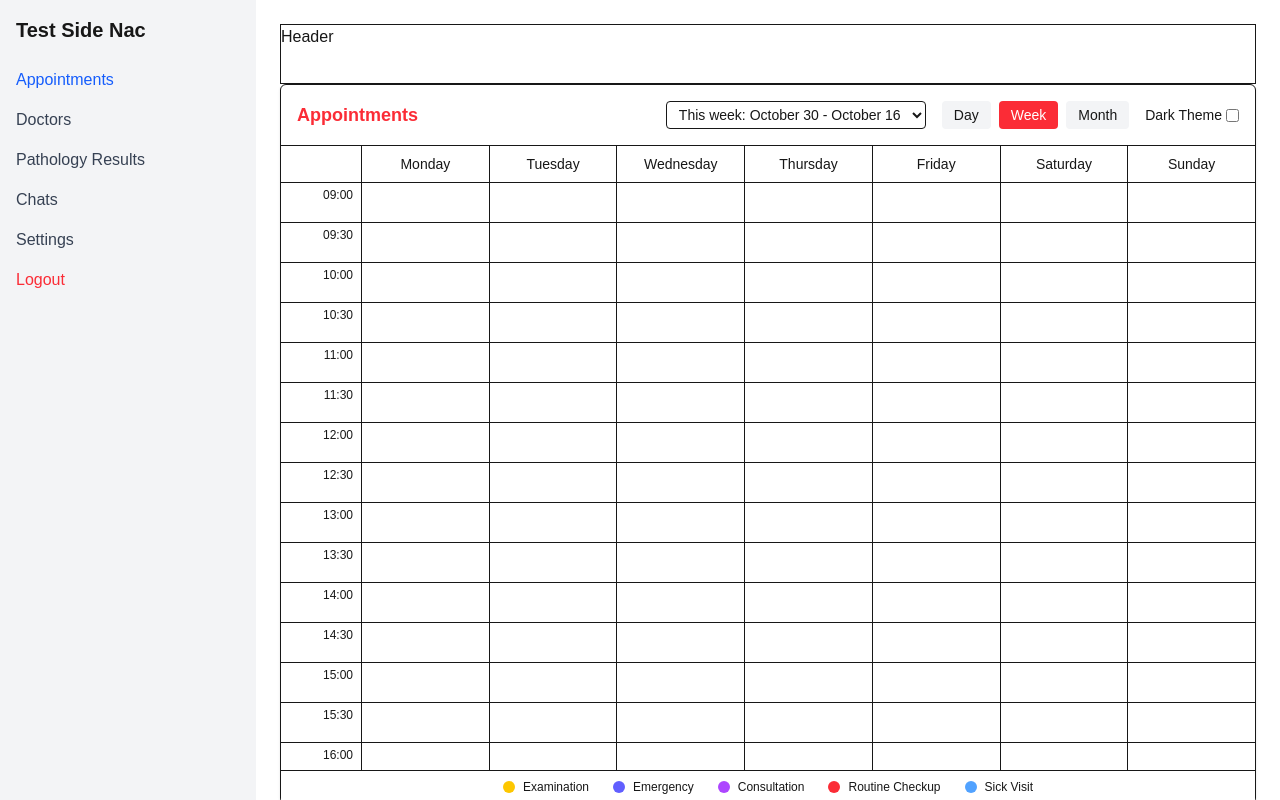
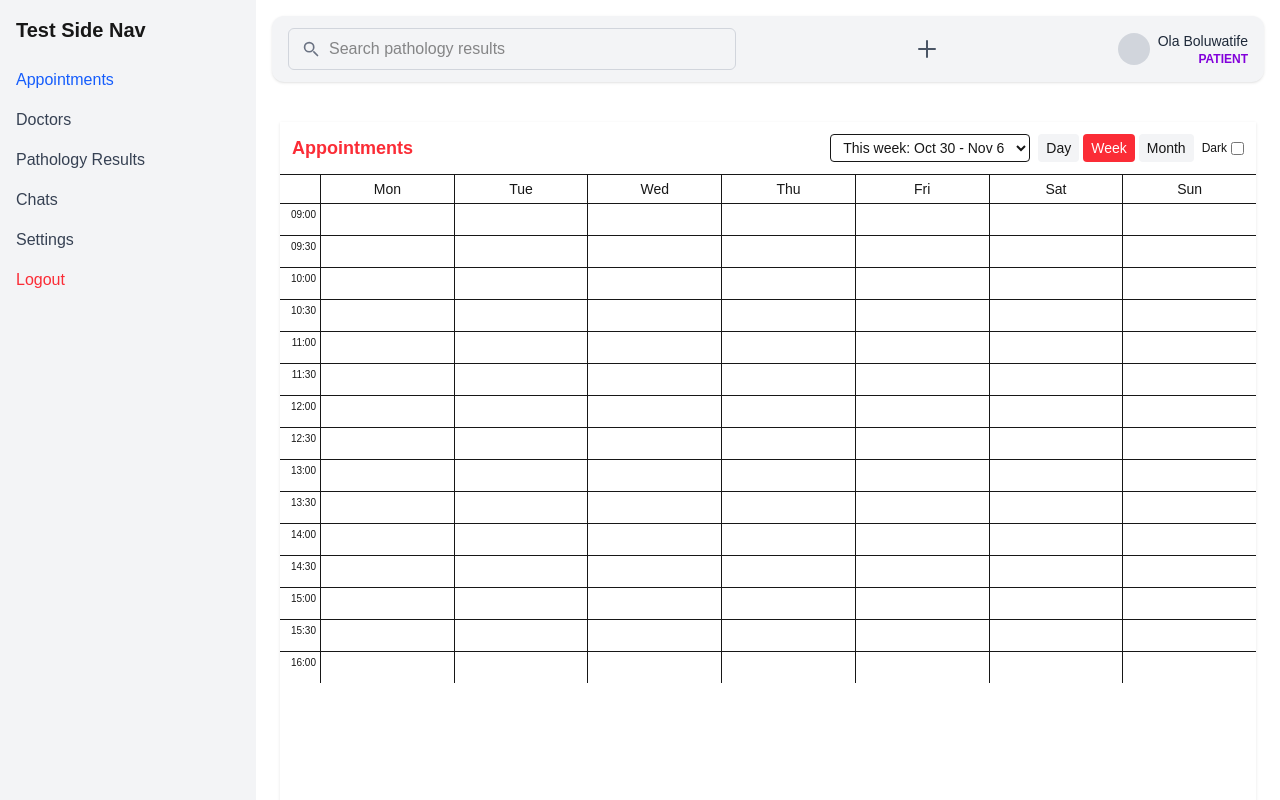
Before and after one commit to pranaydo/Appointment-Booking-System---NextJS, a Next.js app in the folder doctors-appointment-booking/: page / in a window 1280 px wide. Built offline with nearby package versions, Linux system fonts and the light colour scheme.

Commit message:
layout changed

```diff
--- a/doctors-appointment-booking/src/app/layout.js
+++ b/doctors-appointment-booking/src/app/layout.js
@@ -1,3 +1,4 @@
+
 import { Geist, Geist_Mono } from "next/font/google";
 import "./globals.css";
 import Sidebar from "@/components/SideNav";
@@ -18,50 +19,18 @@ export const metadata = {
   description: "Generated by create next app",
 };
 
-// export default function RootLayout({ children }) {
-//   return (
-//     <html lang="en">
-//       <body
-//         className={`${geistSans.variable} ${geistMono.variable} antialiased`}
-//       >
-//        <div className="flex min-h-screen">
-//           <Sidebar />
-//           <main className="flex-1 p-4">{children}</main>
-//         </div>
-//       </body>
-//     </html>
-//   );
-// }
-
-
-// import Sidebar from "@/components/SideNav";
-// import TopNav from "@/components/TopNav"; // ✅ Import it here
-
-// export default function RootLayout({ children }) {
-
-//   return (
-//     <html lang="en">
-//       <body className="antialiased">
-//         <div className="flex min-h-screen">
-//           <Sidebar />
-//           <div className="flex-1 flex flex-col">
-//             <TopNav />
-//             <main className="flex-1 p-4">{children}</main>
-//           </div>
-//         </div>
-//       </body>
-//     </html>
-//   );
-// }
-
-// layout.js
 export default function RootLayout({ children }) {
   return (
     <html lang="en">
       <body className="h-screen overflow-hidden">
         <div className="flex h-full">
-          <Sidebar />
-          <main className="flex-1 h-full overflow-auto">{children}</main>
+          <aside className="hidden md:block">
+            <Sidebar />
+          </aside>
+          <main className="flex-1 h-full overflow-auto">
+            <TopNav className="md:hidden block" />
+            {children}
+          </main>
         </div>
       </body>
     </html>
--- a/doctors-appointment-booking/src/app/page.js
+++ b/doctors-appointment-booking/src/app/page.js
@@ -1,4 +1,5 @@
 import Calendar from "@/components/CalenderHead";
+import Header from "@/components/CalenderHead";
 
 export default function Home() {
   return (
--- a/doctors-appointment-booking/src/components/CalenderHead.js
+++ b/doctors-appointment-booking/src/components/CalenderHead.js
@@ -1,21 +1,29 @@
 // "use client";
 
 // import React from "react";
-// const days = ["Monday", "Tuesday", "Wednesday", "Thursday", "Friday", "Saturday", "Sunday"];
+
+// const days = [
+//   "Monday", "Tuesday", "Wednesday", "Thursday", "Friday", "Saturday", "Sunday",
+// ];
+
 // const times = [
 //   "09:00", "09:30", "10:00", "10:30", "11:00",
 //   "11:30", "12:00", "12:30", "13:00", "13:30",
-//   "14:00", "14:30", "15:00", "15:30", "16:00"
+//   "14:00", "14:30", "15:00", "15:30", "16:00",
 // ];
 
 // export default function Calendar() {
-//   return (
-//     <div className="bg-white rounded-md shadow border text-sm">
+//   return (<>
+//   <div className="border h-15">
+//         Header
+//       </div>
+//     <div className="flex flex-col h-[calc(100vh-80px)] bg-white rounded-md shadow border text-sm">
 //       {/* Header */}
-//       <div className="flex justify-between items-center p-4 border-b">
+
+//       <div className="flex justify-between items-center p-4 border-b shrink-0">
 //         <h2 className="text-lg font-bold text-red-500">Appointments</h2>
 //         <div className="flex items-center gap-4">
-//           <select className="border px-2 py-1 rounded">
+//           <select className="border px-2 py-1 rounded text-sm">
 //             <option>This week: October 30 - October 16</option>
 //           </select>
 //           <div className="flex gap-2">
@@ -23,57 +31,64 @@
 //             <button className="px-3 py-1 bg-red-500 text-white rounded">Week</button>
 //             <button className="px-3 py-1 bg-gray-100 rounded">Month</button>
 //           </div>
-//           <label className="flex items-center gap-1">
-//             <span className="text-sm">Apply Dark Theme</span>
+//           <label className="flex items-center gap-1 text-sm">
+//             <span>Dark Theme</span>
 //             <input type="checkbox" className="toggle" />
 //           </label>
 //         </div>
 //       </div>
 
 //       {/* Calendar Grid */}
-//       <div className="grid grid-cols-[80px_repeat(7,_1fr)] border-t">
-//         {/* Days Header */}
-//         <div></div>
-//         {days.map((day, idx) => (
-//           <div key={idx} className="border-l p-2 text-center font-medium">{day}</div>
-//         ))}
+//       <div className="flex-1 overflow-hidden">
+//         <div className="grid grid-cols-[80px_repeat(7,_1fr)] h-full">
+//           {/* Day Headers */}
+//           <div className="bg-white"></div>
+//           {days.map((day, idx) => (
+//             <div
+//               key={idx}
+//               className="border-l p-2 text-center font-medium bg-white"
+//             >
+//               {day}
+//             </div>
+//           ))}
 
-//         {/* Time slots and empty cells */}
-//         {times.map((time, timeIndex) => (
-//           <React.Fragment key={timeIndex}>
-//             {/* Time column */}
-//             <div className="border-t px-2 py-1 text-right text-xs">{time}</div>
-//             {/* Day columns */}
-//             {days.map((_, dayIdx) => (
-//               <div key={dayIdx} className="border-t border-l h-16 relative">
-//                 {/* TODO: Inject appointments here */}
+//           {/* Grid Rows */}
+//           {times.map((time, timeIndex) => (
+//             <React.Fragment key={timeIndex}>
+//               <div className="border-t px-2 text-right text-xs py-1">
+//                 {time}
 //               </div>
-//             ))}
-//           </React.Fragment>
-//         ))}
+
+
+//               {days.map((_, dayIdx) => (
+//                 <div
+//                   key={dayIdx}
+//                   className="border-t border-l h-[calc((100vh-160px)/16)] relative"
+//                 ></div>
+//               ))}
+//             </React.Fragment>
+//           ))}
+//         </div>
 //       </div>
 
-//       {/* Legend */}
-//       <div className="flex justify-center gap-6 py-4 text-xs">
+
+//       <div className=" flex justify-center gap-6 py-2 text-xs border-t bg-white" >
+//         <div className="flex items-center gap-2"><span className="w-3 h-3 bg-yellow-400 rounded-full"></span>Examination</div>
 //         <div className="flex items-center gap-2"><span className="w-3 h-3 bg-indigo-500 rounded-full"></span>Emergency</div>
-//         <div className="flex items-center gap-2"><span className="w-3 h-3 bg-yellow-400 rounded-full"></span>Examination</div>
 //         <div className="flex items-center gap-2"><span className="w-3 h-3 bg-purple-500 rounded-full"></span>Consultation</div>
 //         <div className="flex items-center gap-2"><span className="w-3 h-3 bg-red-500 rounded-full"></span>Routine Checkup</div>
 //         <div className="flex items-center gap-2"><span className="w-3 h-3 bg-blue-400 rounded-full"></span>Sick Visit</div>
 //       </div>
 //     </div>
+//     </>
 //   );
 // }
-
 
 "use client";
 
 import React from "react";
 
-const days = [
-  "Monday", "Tuesday", "Wednesday", "Thursday", "Friday", "Saturday", "Sunday",
-];
-
+const days = ["Mon", "Tue", "Wed", "Thu", "Fri", "Sat", "Sun"];
 const times = [
   "09:00", "09:30", "10:00", "10:30", "11:00",
   "11:30", "12:00", "12:30", "13:00", "13:30",
@@ -81,57 +96,53 @@ const times = [
 ];
 
 export default function Calendar() {
-  return (<>
-  <div className="border h-15">
+  return (
+    <>
+      <div className="border h-12 flex items-center justify-center bg-gray-100 md:hidden">
         Header
       </div>
-    <div className="flex flex-col h-[calc(100vh-80px)] bg-white rounded-md shadow border text-sm">
+      <div className="flex flex-col h-[calc(100vh-48px)] bg-white shadow text-xs md:text-sm">
         {/* Header */}
-
-      <div className="flex justify-between items-center p-4 border-b shrink-0">
-        <h2 className="text-lg font-bold text-red-500">Appointments</h2>
-        <div className="flex items-center gap-4">
-          <select className="border px-2 py-1 rounded text-sm">
-            <option>This week: October 30 - October 16</option>
+        <div className="flex flex-col md:flex-row justify-between p-3 border-b gap-3">
+          <h2 className="text-base md:text-lg font-bold text-red-500">Appointments</h2>
+          <div className="flex flex-wrap gap-2 md:items-center">
+            <select className="border px-2 py-1 rounded text-xs md:text-sm">
+              <option>This week: Oct 30 - Nov 6</option>
             </select>
-          <div className="flex gap-2">
-            <button className="px-3 py-1 bg-gray-100 rounded">Day</button>
-            <button className="px-3 py-1 bg-red-500 text-white rounded">Week</button>
-            <button className="px-3 py-1 bg-gray-100 rounded">Month</button>
+            <div className="flex gap-1">
+              <button className="px-2 py-1 bg-gray-100 rounded">Day</button>
+              <button className="px-2 py-1 bg-red-500 text-white rounded">Week</button>
+              <button className="px-2 py-1 bg-gray-100 rounded">Month</button>
             </div>
-          <label className="flex items-center gap-1 text-sm">
-            <span>Dark Theme</span>
+            <label className="flex items-center gap-1 text-xs">
+              <span>Dark</span>
               <input type="checkbox" className="toggle" />
             </label>
           </div>
         </div>
 
         {/* Calendar Grid */}
-      <div className="flex-1 overflow-hidden">
-        <div className="grid grid-cols-[80px_repeat(7,_1fr)] h-full">
-          {/* Day Headers */}
-          <div className="bg-white"></div>
+        <div className="flex-1 overflow-auto">
+          <div className="min-w-[700px] grid grid-cols-[40px_repeat(7,_1fr)]">
+            <div></div>
             {days.map((day, idx) => (
               <div
                 key={idx}
-              className="border-l p-2 text-center font-medium bg-white"
+                className="border-l p-1 text-center font-medium bg-white"
               >
                 {day}
               </div>
             ))}
 
-          {/* Grid Rows */}
-          {times.map((time, timeIndex) => (
-            <React.Fragment key={timeIndex}>
-              <div className="border-t px-2 text-right text-xs py-1">
+            {times.map((time, idx) => (
+              <React.Fragment key={idx}>
+                <div className="border-t px-1 text-right text-[10px] py-1">
                   {time}
                 </div>
-
-
                 {days.map((_, dayIdx) => (
                   <div
                     key={dayIdx}
-                  className="border-t border-l h-[calc((100vh-160px)/16)] relative"
+                    className="border-t border-l h-6 md:h-8"
                   ></div>
                 ))}
               </React.Fragment>
@@ -139,13 +150,12 @@ export default function Calendar() {
           </div>
         </div>
 
-
-      <div className=" flex justify-center gap-6 py-2 text-xs border-t bg-white" >
-        <div className="flex items-center gap-2"><span className="w-3 h-3 bg-yellow-400 rounded-full"></span>Examination</div>
-        <div className="flex items-center gap-2"><span className="w-3 h-3 bg-indigo-500 rounded-full"></span>Emergency</div>
-        <div className="flex items-center gap-2"><span className="w-3 h-3 bg-purple-500 rounded-full"></span>Consultation</div>
-        <div className="flex items-center gap-2"><span className="w-3 h-3 bg-red-500 rounded-full"></span>Routine Checkup</div>
-        <div className="flex items-center gap-2"><span className="w-3 h-3 bg-blue-400 rounded-full"></span>Sick Visit</div>
+        <div className="flex flex-wrap justify-center gap-3 p-2 text-[10px] border-t">
+          <div className="flex items-center gap-1"><span className="w-2 h-2 bg-yellow-400 rounded-full"></span>Examination</div>
+          <div className="flex items-center gap-1"><span className="w-2 h-2 bg-indigo-500 rounded-full"></span>Emergency</div>
+          <div className="flex items-center gap-1"><span className="w-2 h-2 bg-purple-500 rounded-full"></span>Consultation</div>
+          <div className="flex items-center gap-1"><span className="w-2 h-2 bg-red-500 rounded-full"></span>Routine</div>
+          <div className="flex items-center gap-1"><span className="w-2 h-2 bg-blue-400 rounded-full"></span>Sick Visit</div>
         </div>
       </div>
     </>
--- a/doctors-appointment-booking/src/components/SideNav.js
+++ b/doctors-appointment-booking/src/components/SideNav.js
@@ -4,27 +4,15 @@ import Link from "next/link";
 
 export default function Sidebar() {
   return (
-    <div className="w-64 bg-gray-100 p-4 min-h-screen">
-      <h2 className="text-xl font-semibold mb-6">Test Side Nac</h2>
+    <div className="w-64 bg-gray-100 p-4 min-h-screen hidden md:block">
+      <h2 className="text-xl font-semibold mb-6">Test Side Nav</h2>
       <ul className="space-y-4">
-        <li>
-          <Link href="/" className="text-blue-600 font-medium">Appointments</Link>
-        </li>
-        <li>
-          <Link href="#" className="text-gray-700">Doctors</Link>
-        </li>
-        <li>
-          <Link href="#" className="text-gray-700">Pathology Results</Link>
-        </li>
-        <li>
-          <Link href="#" className="text-gray-700">Chats</Link>
-        </li>
-        <li>
-          <Link href="#" className="text-gray-700">Settings</Link>
-        </li>
-        <li>
-          <Link href="#" className="text-red-500">Logout</Link>
-        </li>
+        <li><Link href="/" className="text-blue-600 font-medium">Appointments</Link></li>
+        <li><Link href="#" className="text-gray-700">Doctors</Link></li>
+        <li><Link href="#" className="text-gray-700">Pathology Results</Link></li>
+        <li><Link href="#" className="text-gray-700">Chats</Link></li>
+        <li><Link href="#" className="text-gray-700">Settings</Link></li>
+        <li><Link href="#" className="text-red-500">Logout</Link></li>
       </ul>
     </div>
   );
--- a/doctors-appointment-booking/src/components/TopNav.js
+++ b/doctors-appointment-booking/src/components/TopNav.js
@@ -1,22 +1,55 @@
-"use client";
-import { Bell } from "lucide-react";
+export default function Header() {
+  return (
+    <header className="m-4 w-auto flex items-center justify-between px-4 py-3 bg-gray-100 rounded-xl shadow">
+      {/* Search Bar */}
+      <div className="flex-1 max-w-md relative mr-4">
+        <input
+          type="text"
+          placeholder="Search pathology results"
+          className="w-full pl-10 pr-4 py-2 rounded-md border border-gray-300 focus:outline-none focus:ring-2 focus:ring-blue-500"
+        />
+        <span className="absolute left-3 top-2.5 text-gray-500">
+          <svg
+            className="w-5 h-5"
+            fill="none"
+            stroke="currentColor"
+            strokeWidth={2}
+            viewBox="0 0 24 24"
+          >
+            <path
+              strokeLinecap="round"
+              strokeLinejoin="round"
+              d="M21 21l-4.35-4.35M5.5 11a5.5 5.5 0 1111 0 5.5 5.5 0 01-11 0z"
+            />
+          </svg>
+        </span>
+      </div>
 
-export default function TopNav() {
-  return (
-    <div className="flex items-center justify-between bg-white dark:bg-gray-900 px-6 py-4 shadow">
-      <h1 className="text-xl font-semibold">Appointments</h1>
-      <div className="flex items-center space-x-4">
-        {/* Notification Icon */}
-        <button className="relative">
-          <Bell className="h-5 w-5 text-gray-600 dark:text-gray-300" />
-          <span className="absolute -top-1 -right-1 h-2 w-2 bg-red-500 rounded-full" />
-        </button>
+      {/* Icon */}
+      <div className="mr-4">
+        <svg
+          className="w-6 h-6 text-gray-600"
+          fill="none"
+          stroke="currentColor"
+          strokeWidth={2}
+          viewBox="0 0 24 24"
+        >
+          <path
+            strokeLinecap="round"
+            strokeLinejoin="round"
+            d="M12 4v16m8-8H4"
+          />
+        </svg>
+      </div>
 
-        {/* User Profile */}
-        <div className="w-8 h-8 rounded-full bg-blue-500 flex items-center justify-center text-white font-bold">
-          U
+      {/* User Info */}
+      <div className="flex items-center space-x-2">
+        <div className="w-8 h-8 bg-gray-300 rounded-full" />
+        <div className="text-right">
+          <div className="text-sm font-medium text-gray-800">Ola Boluwatife</div>
+          <div className="text-xs text-purple-700 font-semibold">PATIENT</div>
         </div>
       </div>
-    </div>
+    </header>
   );
 }
```
Also changed, not shown: doctors-appointment-booking/package.json (+5 -4 lines), 1 other file (tests, documents, lock files or other folders). Lines whose indentation alone changed are shown as unchanged.
